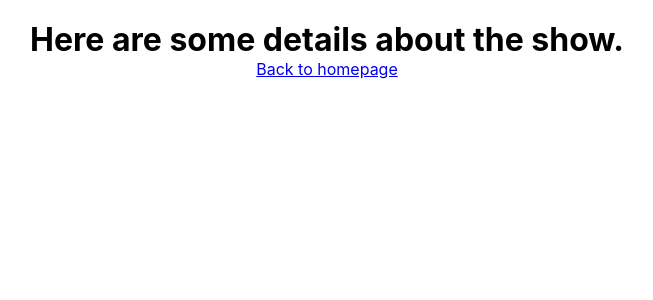
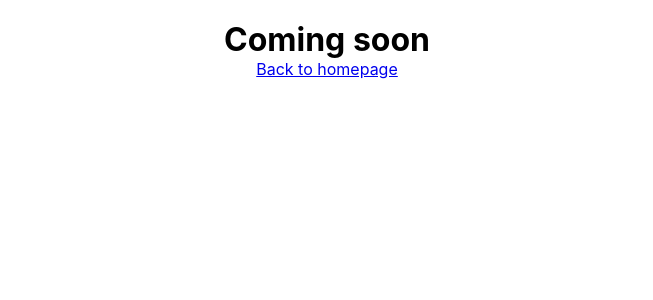
Before and after one commit to ClarissaWaldron/kodflix, a React (Create React App) app: page /Tvshowinfo in a window 1280 px wide. Shown: the top 300 px of the page, without its empty margins (313-966 px from the left). Built offline with nearby package versions, Linux system fonts and the light colour scheme.

Commit message:
introduce state componenet

```diff
--- a/src/Tvshowinfo.js
+++ b/src/Tvshowinfo.js
@@ -1,11 +1,29 @@
 import React from 'react';
 import { Link } from 'react-router-dom'
 
-export default function Tvshowinfo() {
-    return (
-        <div>
-            <h1> Here are some details about the show.</h1>
+export default class Tvshowinfo extends React.Component {
+
+    constructor () {
+        super();
+        this.state = {
+            welcomeMessage: 'Here are some details about the show.'
+        };
+    }
+
+    componentDidMount() {
+        setTimeout(() => {
+            this.setState ({
+                welcomeMessage: 'Coming soon'
+            });
+        }, 3000);
+    }
+
+    render () {
+        return (
+            <div>
+            <h1> {this.state.welcomeMessage}</h1>
             <Link to='/'>Back to homepage</Link>
         </div>
     );
+    }
 }
```
